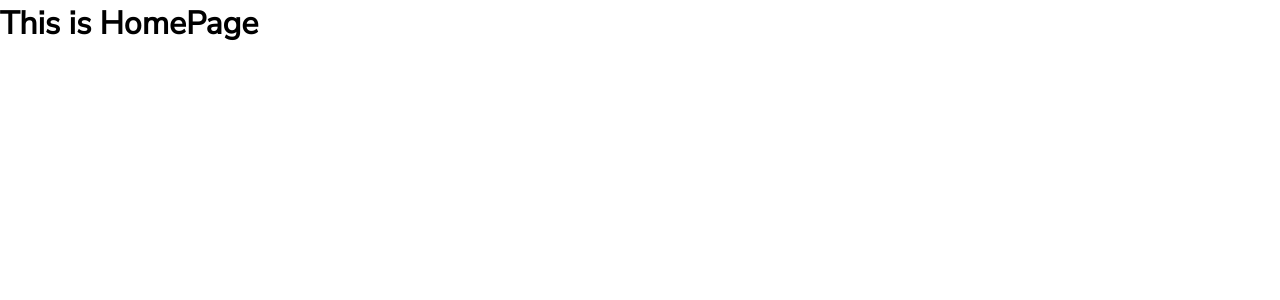
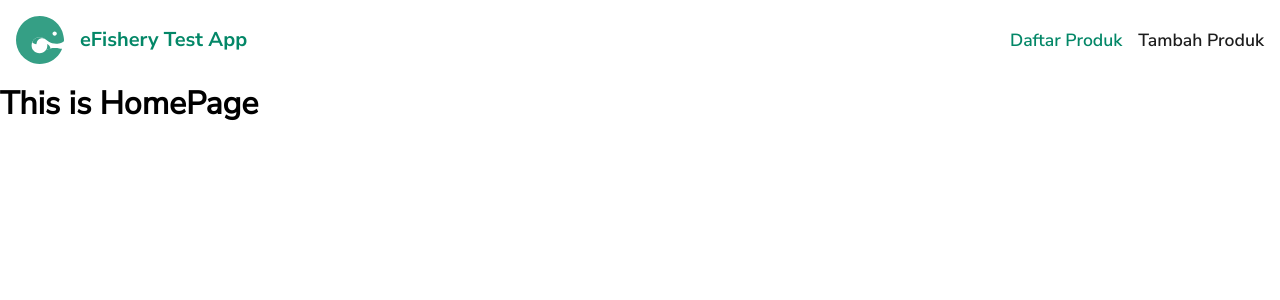
Before and after one commit to pramesywaraj/efishery-test-app, a React (Vite) app: page / in a window 1280 px wide. Shown: the top 300 px of the page. Built offline with nearby package versions, Linux system fonts and the light colour scheme.

Commit message:
feat: add screen layout
add screen layout and change routes pattern

```diff
--- a/src/App.jsx
+++ b/src/App.jsx
@@ -3,12 +3,16 @@ import { BrowserRouter, Routes, Route } from 'react-router-dom';
 import HomePage from '@pages/HomePage';
 import InputPage from '@pages/InputPage';
 
+import ScreenLayout from '@layouts/ScreenLayout';
+
 function App() {
   return (
     <BrowserRouter>
       <Routes>
-        <Route path="/" element={<HomePage />} />
-        <Route path="/input-item" element={<InputPage />} />
+        <Route path="/" element={<ScreenLayout />}>
+          <Route index element={<HomePage />} />
+          <Route path="input-item" element={<InputPage />} />
+        </Route>
       </Routes>
     </BrowserRouter>
   );
--- /dev/null
+++ b/src/layouts/ScreenLayout/index.jsx
@@ -0,0 +1,13 @@
+import { Outlet } from 'react-router-dom';
+import Navbar from '@components/Navbar';
+
+const ScreenLayout = () => {
+  return (
+    <>
+      <Navbar />
+      <Outlet />
+    </>
+  )
+}
+
+export default ScreenLayout;
```
